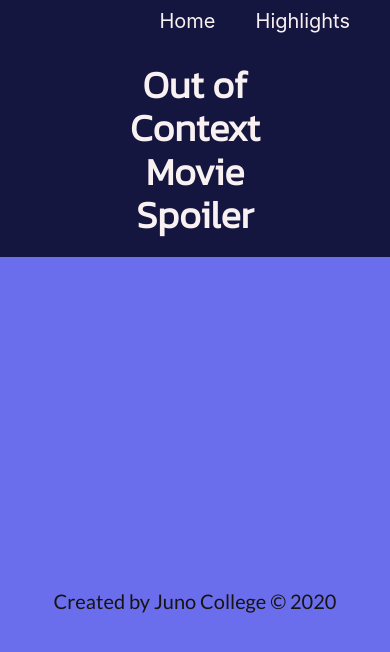
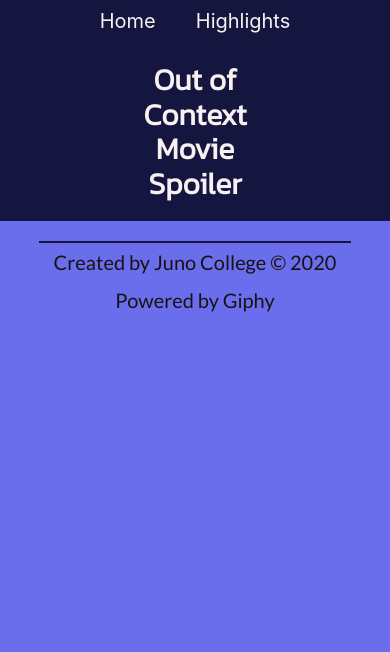
Before and after one commit to P-L-U-D/Out-of-Context-Movie-Spoiler, a React (Create React App) app: page / in a window 390 px wide. Shown: the top 652 px of the page. Built offline with nearby package versions, Linux system fonts and the light colour scheme.

Commit message:
responsive styles and final styles

```diff
--- a/src/App.js
+++ b/src/App.js
@@ -17,6 +17,7 @@ class App extends Component {
       <Router>
         <main>
           <header>
+            <div className="wrapper">
               <h1>Out of Context Movie Spoiler</h1>
               <nav>
                 <ul>
@@ -28,11 +29,15 @@ class App extends Component {
                   </li>
                 </ul>
               </nav>
+            </div>
           </header>
+          <section className="wrapper">
             <Route exact path="/Out-of-Context-Movie-Spoiler/" component={ SearchBar } />
             <Route exact path="/Out-of-Context-Movie-Spoiler/highlights" component={ Highlights } />
+          </section>
           <footer>
             <p className="copyright">Created by Juno College © 2020</p>
+            <p>Powered by Giphy</p>
           </footer>
         </main>
       </Router>
--- a/src/styles/_display-container.scss
+++ b/src/styles/_display-container.scss
@@ -1,5 +1,5 @@
 .wrapper{
-   width:90%;
+   width: 90%;
    margin: 0 auto;
    max-width: 1280px;
 }
--- a/src/styles/_footer.scss
+++ b/src/styles/_footer.scss
@@ -1,7 +1,11 @@
 footer{
-    margin-top:300px;
+    margin: 20px 0;
+    border-top: 2px solid $dark-blue;
+    width: 80%;
+
+    p {
+        background: none;
+        margin: 0 auto;
+        padding: 5px;
+    }
 }
-
-footer .copyright{
-    background:$medium-blue;
-}
--- a/src/styles/_gif-display.scss
+++ b/src/styles/_gif-display.scss
@@ -35,14 +35,3 @@
 .save-button {
     margin: 0 auto;
 }
-
-
-@media(max-width:400px) {
-    .gif-container img{
-        width:200px;
-        height:200px;
-
-    }
-
-
-}
--- a/src/styles/_header.scss
+++ b/src/styles/_header.scss
@@ -1,9 +1,12 @@
 header {
+   background: $dark-blue;
    width: 100%;
-   display: flex;
-   flex-direction: column;
-   align-items: center;
-   background: $dark-blue;
+
+   .wrapper {
+      display: flex;
+      flex-direction: column;
+      align-items: center;
+   }
 
    h1 {
       color: $light-gray;
--- a/src/styles/_highlights.scss
+++ b/src/styles/_highlights.scss
@@ -4,10 +4,15 @@
       display: flex;
       flex-direction: column;
       justify-content: center;
+      align-items: center;
       background: $dark-blue;
       border-radius: 10px;
       margin: 40px 0;
       padding: 15px;
+
+      button {
+         align-self: center;
+      }
    }
 
    h2 {
@@ -17,6 +22,7 @@
       padding: 10px 20px;
       border-radius: 5px;
       margin-top: 0;
+      width: 75%;
    }
 
    .display-box {
@@ -26,8 +32,8 @@
    }
 
    .gif-container img {
-      width: 150px;
-      height: 150px;
+      width: 200px;
+      height: 200px;
       cursor: default;
 
       &:hover {
--- /dev/null
+++ b/src/styles/_responsive.scss
@@ -0,0 +1,23 @@
+@media(max-width:400px) {
+    .gif-container img{
+        width:200px;
+        height:200px;
+    }
+
+    input {
+        width: 200px;
+    }
+
+    header nav {
+        align-self: center;
+        padding-right: 0;
+    }
+
+    .gif-display h2 {
+        width: 100%;
+    }
+
+    header h1 {
+        font-size: 1.5rem;
+    }
+}
--- a/src/styles/_search-bar.scss
+++ b/src/styles/_search-bar.scss
@@ -3,12 +3,9 @@ form{
     display:flex;
     flex-direction: column;
     justify-content: center;
-    align-content: center;
-
+    align-items: center;
 }
 
 input, button{
-    width:300px;
-    margin: 0 auto;
-    box-shadow: 10px 10px 0 $dark-blue;
+    max-width: 300px;
 }
--- a/src/styles/mixin-variables.scss
+++ b/src/styles/mixin-variables.scss
@@ -64,6 +64,7 @@ main {
    }
 }
 
-h3{
+h3 {
    font-weight:400;
+   text-align: center;
 }
--- a/src/styles/styles.scss
+++ b/src/styles/styles.scss
@@ -7,3 +7,4 @@
 @import 'backup-display';
 @import 'highlights';
 @import 'footer';
+@import 'responsive'
```
Lines whose indentation alone changed are shown as unchanged.
